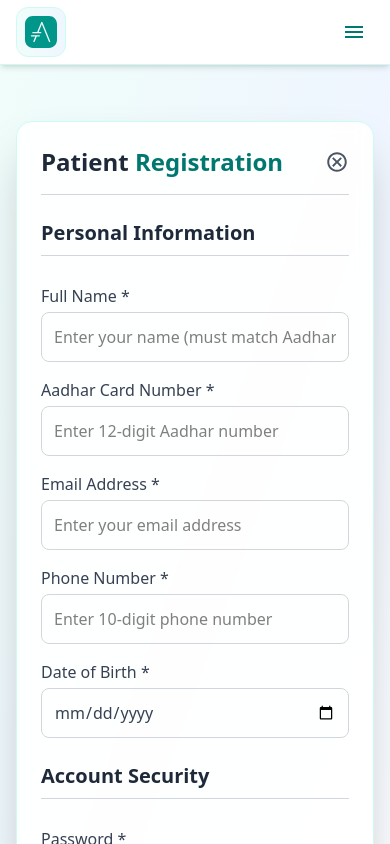
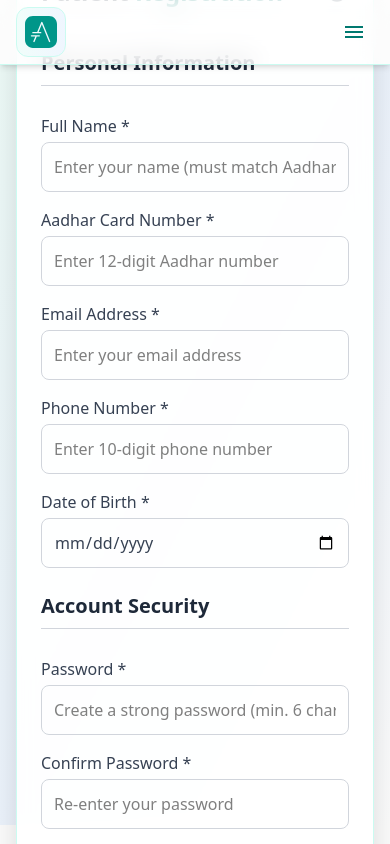
Before and after one commit to Arunrai0752/MediVault, a React (Vite) app in the folder FrontEnd/: page /register in a window 390 px wide. Shown: the top 844 px of the page. Built offline with nearby package versions, Linux system fonts and the light colour scheme.

Commit message:
Update DoctorRegister and Register components for improved layout; adjust height properties for better responsiveness.

```diff
--- a/FrontEnd/src/pages/DoctorRegister.jsx
+++ b/FrontEnd/src/pages/DoctorRegister.jsx
@@ -66,7 +66,7 @@
 
   return (
     <main className="min-h-screen bg-gradient-to-br from-teal-50 via-blue-50 to-white w-full flex justify-center items-center p-2 overflow-hidden">
-      <div className="min-h-[100vh] w-full max-w-5xl bg-white/90 rounded-2xl p-3 flex flex-col shadow-2xl backdrop-blur-sm border border-teal-100 overflow-y-auto pt-20">
+      <div className="max-h-800px w-full max-w-5xl bg-white/90 rounded-2xl p-3 flex flex-col shadow-2xl backdrop-blur-sm border border-teal-100 overflow-y-auto ">
         <div className="flex justify-between items-center border-b border-gray-200 pb-2 mb-3">
           <div>
             <h1 className="text-xl md:text-2xl font-bold text-gray-800">
--- a/FrontEnd/src/pages/Register.jsx
+++ b/FrontEnd/src/pages/Register.jsx
@@ -59,11 +59,11 @@
   const navigate = useNavigate();
 
   return (
-    <main className='min-h-[100vh] bg-gradient-to-br from-teal-50 via-blue-50 to-white w-full flex justify-center items-center p-4'>
+    <main className='max-h-[90vh] bg-gradient-to-br from-teal-50 via-blue-50 to-white w-full flex justify-center items-center p-4'>
       <motion.div
       animate={{ x:[-2,2,-2,0]}}
       transition={{ duration: 0.2}}
-      className='h-auto w-full max-w-4xl bg-white/90 rounded-2xl mt-10 p-6 flex flex-col shadow-2xl backdrop-blur-sm border border-teal-100'>
+      className='h-900px w-full max-w-4xl bg-white/90 rounded-2xl mt-10 p-6 flex flex-col shadow-2xl backdrop-blur-sm border  border-teal-100'>
         <div className='flex justify-between items-center border-b border-gray-300 pb-4 mb-6'>
           <h1 className='text-2xl md:text-3xl font-bold text-gray-800'>
             Patient <span className='text-teal-700'>Registration</span>
```
